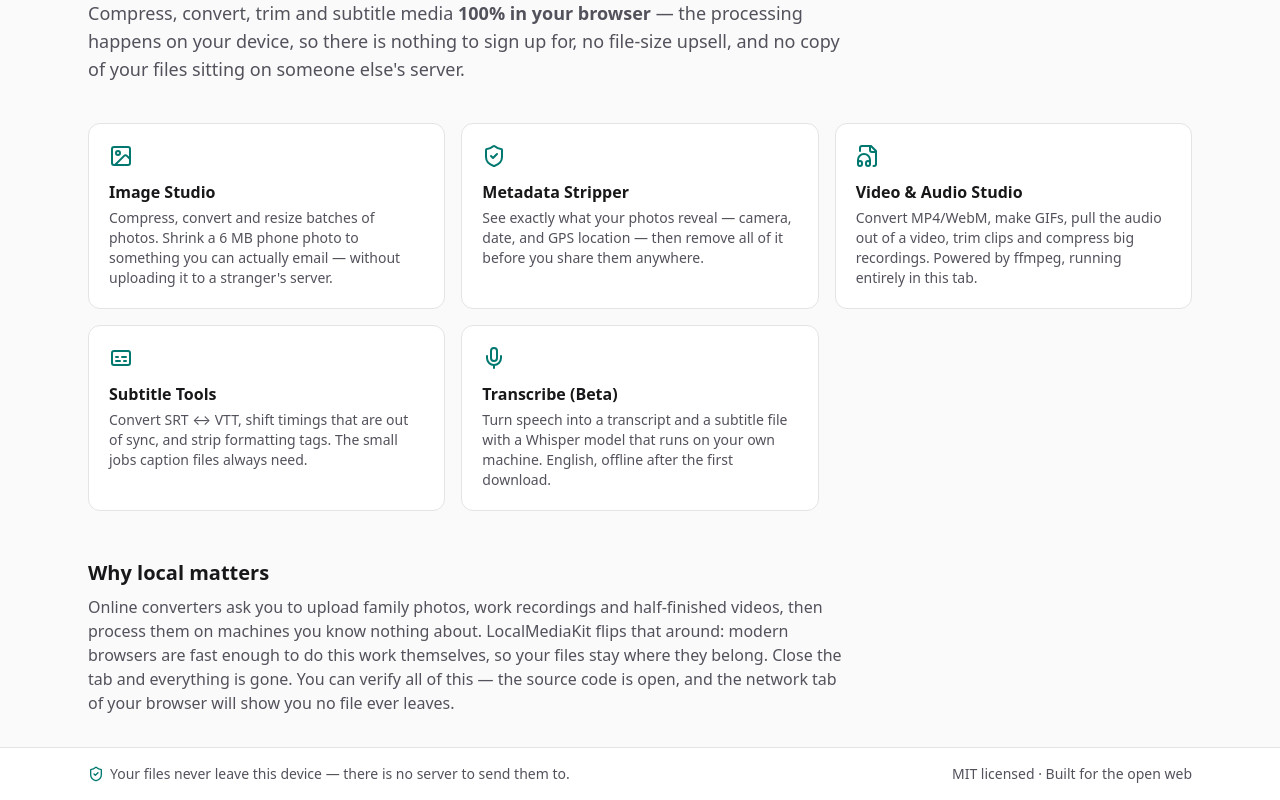
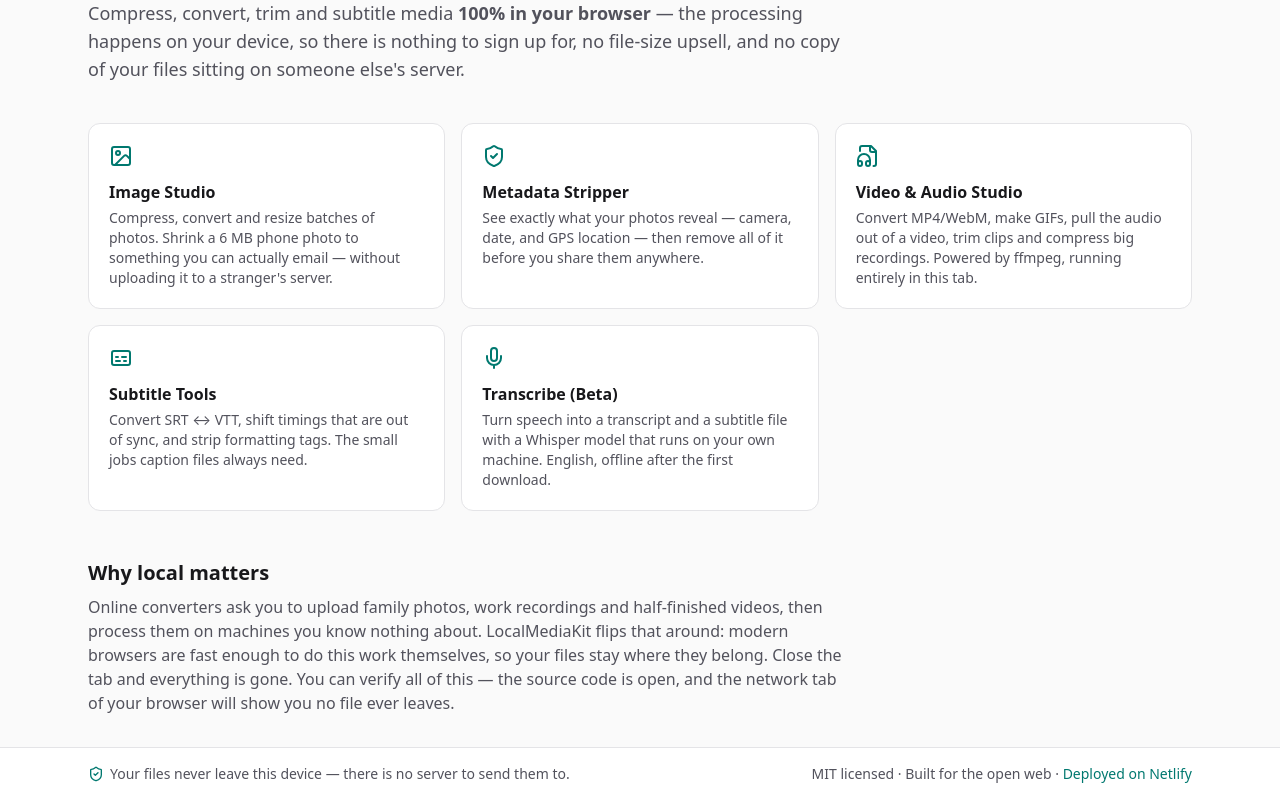
Before and after one commit to MrRandom-0/localmediakit, a React (Vite) app: page / in a window 1280 px wide. Shown: the part 178-978 px from the top of the page. Built offline with nearby package versions, Linux system fonts and the light colour scheme.

Commit message:
Add Deployed on Netlify footer link (Netlify OSS eligibility)

```diff
--- a/src/components/Layout.tsx
+++ b/src/components/Layout.tsx
@@ -53,7 +53,17 @@ export default function Layout() {
             <ShieldCheck className="h-4 w-4 text-teal-700 dark:text-teal-400" aria-hidden />
             Your files never leave this device — there is no server to send them to.
           </span>
-          <span className="ml-auto">MIT licensed · Built for the open web</span>
+          <span className="ml-auto">
+            MIT licensed · Built for the open web ·{" "}
+            <a
+              href="https://www.netlify.com"
+              target="_blank"
+              rel="noreferrer"
+              className="font-medium text-teal-700 hover:underline dark:text-teal-300"
+            >
+              Deployed on Netlify
+            </a>
+          </span>
         </div>
       </footer>
     </div>
```
